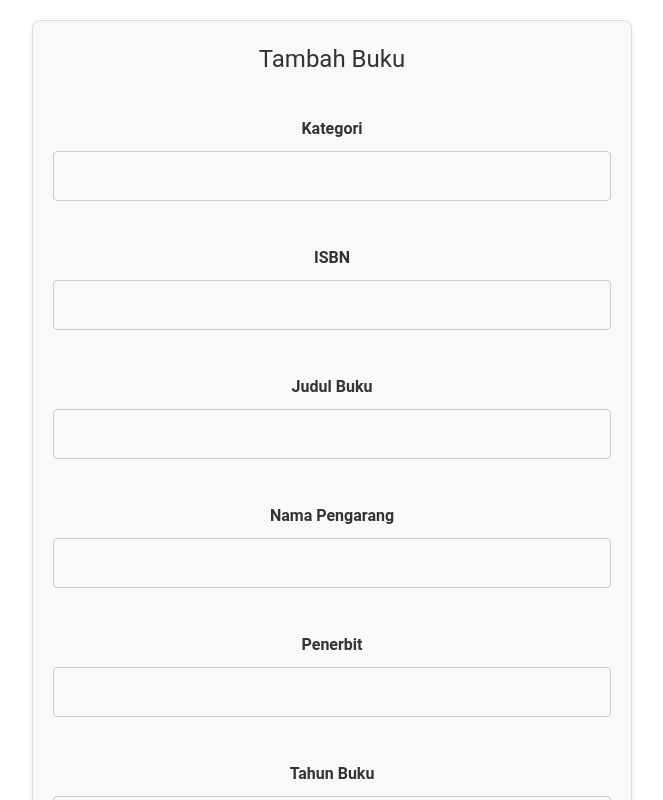
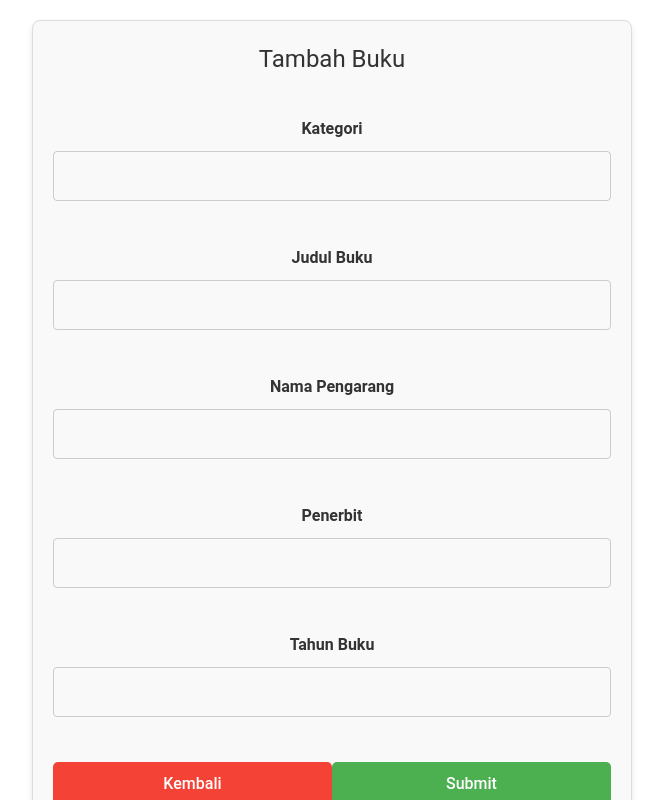
Before and after one commit to proyek-uas-arsitektur-sistem-perpus/proyek-sistem-perpus, a React (Vite) app in the folder frontend/: page /tambah-buku in a window 1280 px wide. Shown: the top 800 px of the page, without its empty margins (308-971 px from the left). Built offline with nearby package versions, Linux system fonts and the light colour scheme.

Commit message:
Memperbaiki TambahBuku

```diff
--- a/frontend/src/pages/TambahBuku.jsx
+++ b/frontend/src/pages/TambahBuku.jsx
@@ -34,7 +34,6 @@ const TambahBuku = () => {
     // Data yang akan dikirim ke backend
     const newBuku = {
       kode_buku: `BK${Math.floor(Math.random() * 1000)}`, // Generate kode_buku unik
-      isbn: formData.isbn,
       judul: formData.judul,
       kategori: formData.kategori,
       penerbit: formData.penerbit,
@@ -70,16 +69,7 @@ const TambahBuku = () => {
             required
           />
         </div>
-        <div className="form-group">
-          <label>ISBN</label>
-          <input
-            type="text"
-            name="isbn"
-            value={formData.isbn}
-            onChange={handleChange}
-            required
-          />
-        </div>
+
         <div className="form-group">
           <label>Judul Buku</label>
           <input
```
